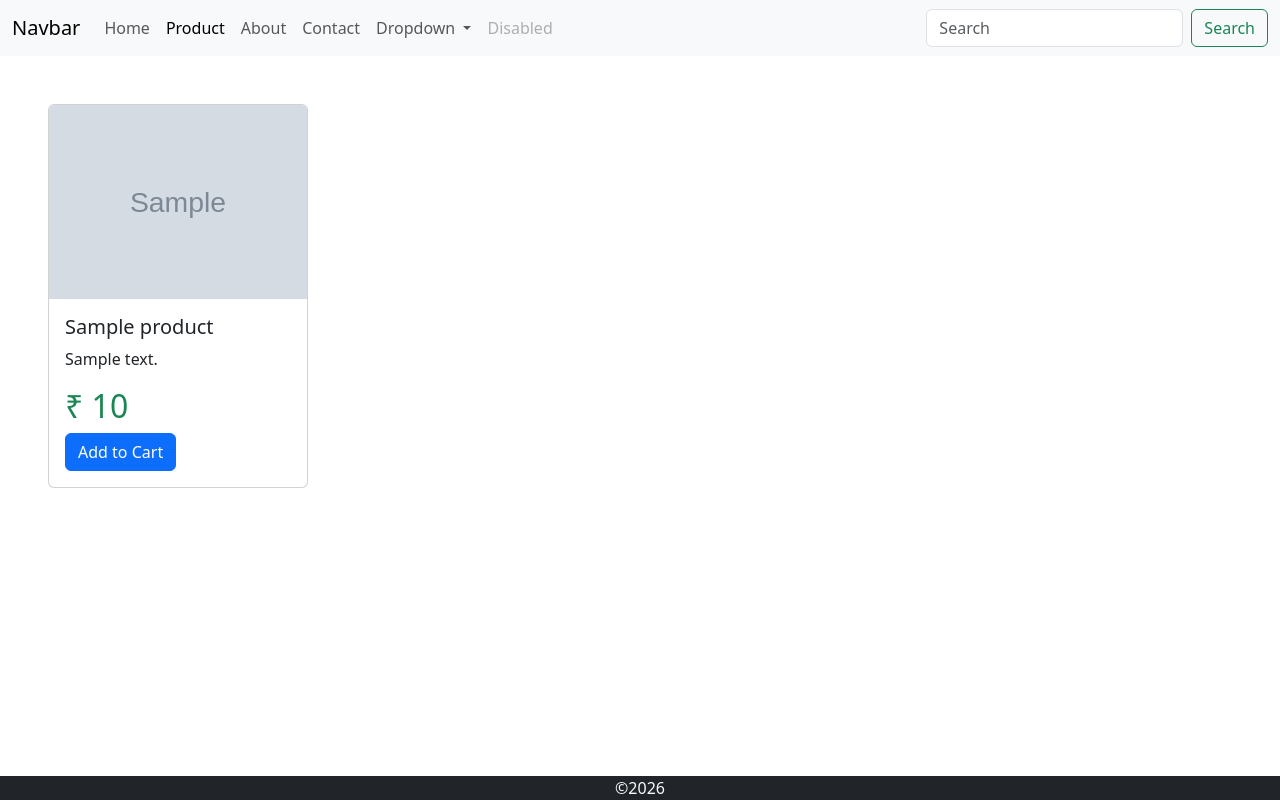
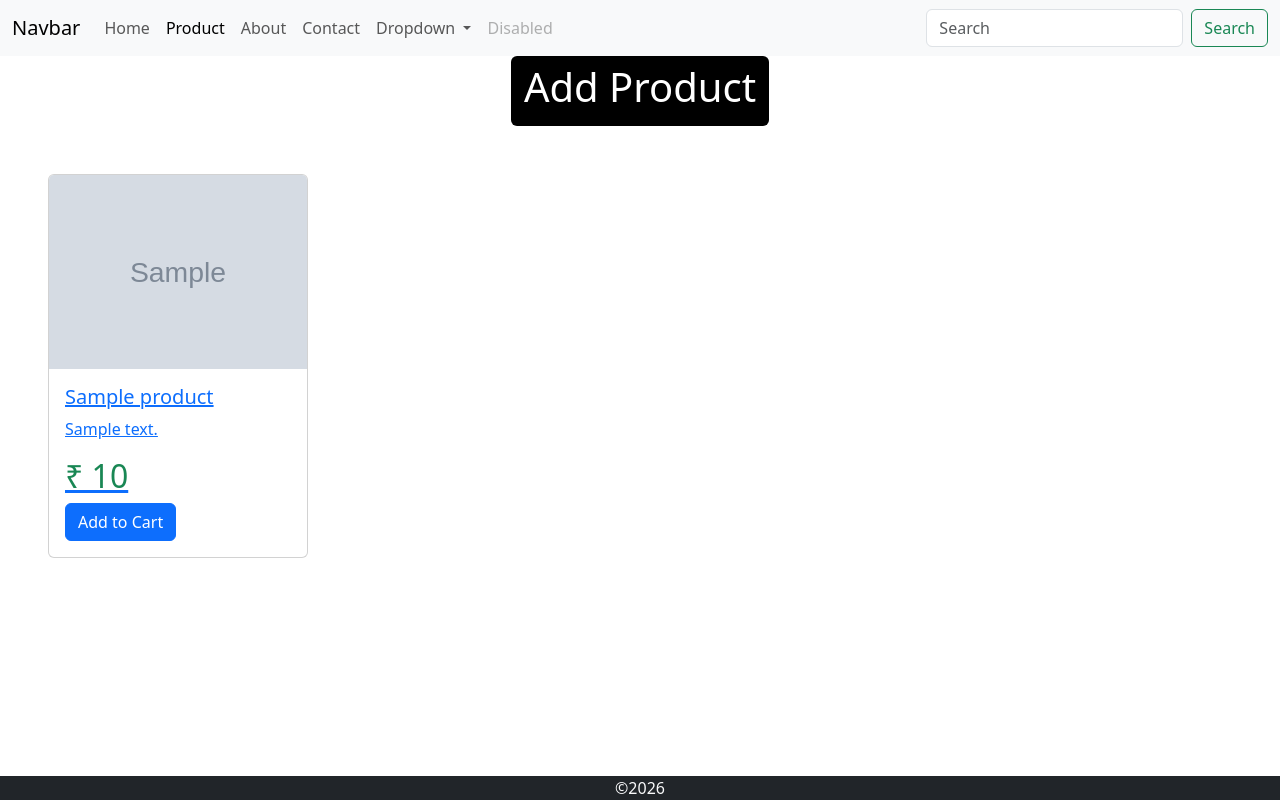
Before and after one commit to Harish6578/Django-E-shop, a Django app: page /products/ in a window 1280 px wide. Run offline with Django 5.2, Linux system fonts and the light colour scheme; tables that the repository leaves empty hold one stand-in row (values such as "Sample post"); grey boxes marked "Sample" are stand-in pictures.

Commit message:
Upadate files

```diff
--- a/Eshop/products/admin.py
+++ b/Eshop/products/admin.py
@@ -1,6 +1,7 @@
 from django.contrib import admin
 
-from .models import Product
+from .models import Product,ProductImage
 # Register your models here.
 
 admin.site.register(Product)
+admin.site.register(ProductImage)
--- a/Eshop/products/models.py
+++ b/Eshop/products/models.py
@@ -12,16 +12,16 @@ class Product(models.Model):
 
 
 
-#     def __str__(self):
-#         return self.title
+    def __str__(self):
+        return self.title
 
-# class PRoductImage(models.Model):
-#     img = models.ImageField(upload_to='products/image/')
-#     caption = models.CharField(max_length= 200, blank=True)
-#     product = models.ForeignKey(Product, on_delete=models.CASCADE,related_name='images')
-#     created_at =models.DateTimeField(auto_now_add=True)
-#     updated_at = models.DateTimeField(auto_now=True)
+class ProductImage(models.Model):
+    img = models.ImageField(upload_to='products/image/')
+    caption = models.CharField(max_length= 200, blank=True)
+    product = models.ForeignKey(Product, on_delete=models.CASCADE,related_name='images')
+    created_at =models.DateTimeField(auto_now_add=True)
+    updated_at = models.DateTimeField(auto_now=True)
 
 
-# def __str__(self):
-#     return f"{self.product.title} image"
+    def __str__(self):
+        return f"{self.product.title} image"
--- a/Eshop/products/urls.py
+++ b/Eshop/products/urls.py
@@ -10,7 +10,6 @@ urlpatterns = [
     path('', productsView, name='Product'),
     path('search/',searchProducts,name='search_product'),
 
-
     path('add/', CreateProduct.as_view(), name='add_product'),
     path('<int:pk>/', ProductDetail.as_view(), name='product_details'),
     path('<int:pk>/edit/', UpdateProduct.as_view(), name='edit_product'),
--- a/Eshop/products/views.py
+++ b/Eshop/products/views.py
@@ -45,6 +45,11 @@ class ProductDetail(DetailView):
     template_name='products/product_details.html'
     context_object_name = 'product'
 
+    # Overriding the queryset to pre-fetch and add the product images alongside products
+    def get_queryset(self):
+        return Product.objects.prefetch_related('images')
+
+
 class UpdateProduct(UpdateView):
     model= Product
     template_name='products/update_product.html'
--- a/Eshop/static/css/style.css
+++ b/Eshop/static/css/style.css
@@ -1,3 +1,24 @@
-body{
-    /* display: none; */
+* {
+    padding: 0px;
+    margin: 0px;
+    box-sizing: border-box;
 }
+
+body {
+    main {
+        .sec {
+            display: flex;
+            justify-content: center;
+            align-items: center;
+
+            .productadd {
+                background-color: black;
+                color: white;
+            }
+        }
+        .productdetails{
+            /* display:flex; */
+
+        }
+    }
+}
--- a/Eshop/templates/products/add_product.html
+++ b/Eshop/templates/products/add_product.html
@@ -14,7 +14,7 @@ Add Product
             {% csrf_token %}
             {{form.as_p}}
             <div >
-                <button type="submit">Add Product</button>
+                <button type="submit" class="addproductbutton">Add Product</button>
             </div>
         </form>
     </div>
--- a/Eshop/templates/products/delete_product.html
+++ b/Eshop/templates/products/delete_product.html
@@ -1,6 +1,6 @@
 {% extends 'base/base.html' %}
 
-{% bolck title %}
+{% block title %}
 Delete Product
 {% endblock %}
 
--- a/Eshop/templates/products/includes/productsCard.html
+++ b/Eshop/templates/products/includes/productsCard.html
@@ -1,4 +1,5 @@
 <div class="col-12 col-sm-6 col-md-4 col-lg-3">
+    <a href="{% url 'product_details' product.pk %}">
         <div class="card">
             <img src="{{product.thumbnail.url}}" class="card-img-top" alt="Products">
             <div class="card-body">
@@ -8,4 +9,5 @@
                 <a href="#" class="btn btn-primary">Add to Cart</a>
             </div>
         </div>
+    </a>
 </div>
--- a/Eshop/templates/products/product_details.html
+++ b/Eshop/templates/products/product_details.html
@@ -23,13 +23,13 @@ Product Details
             <span class="visually-hidden">Next</span>
         </button>
     </div>
-    <div >
+    <div class="productdetails" >
         <img src="{{product.thumbnail.url}}" class="w-75" alt="">
         <h2>{{product.title}}</h2>
         <p>{{product.desc}}</p>
         <p>{{product.price}}</p>
         <a href="" class="btn ">Add to Cart</a>
-        <div class="d-flex flex-row mt-3">
+        <div class="d-flex flex-row mt-3 mb-5">
             <a href="{% url 'edit_product' product.pk %}" class="btn">Edit</a>
             <a href="{% url 'delete_product' product.pk %}" class="btn">Delete</a>
         </div>
--- a/Eshop/templates/products/products.html
+++ b/Eshop/templates/products/products.html
@@ -6,7 +6,9 @@ Product
 
 
 {% block content %}
-
+<section class="sec" class="d-flex justify-content-center align-items-center mt-4">
+    <a href="{% url 'add_product' %}" class="btn productadd"><h1>Add Product</h1></a>
+</section>
 <section id='products-container'>
     <div class="row g-5 p-5">
         {% for product in products %}
```
Also changed, not shown: Eshop/media/products/image/cloudy.png (added). Lines whose indentation alone changed are shown as unchanged.
